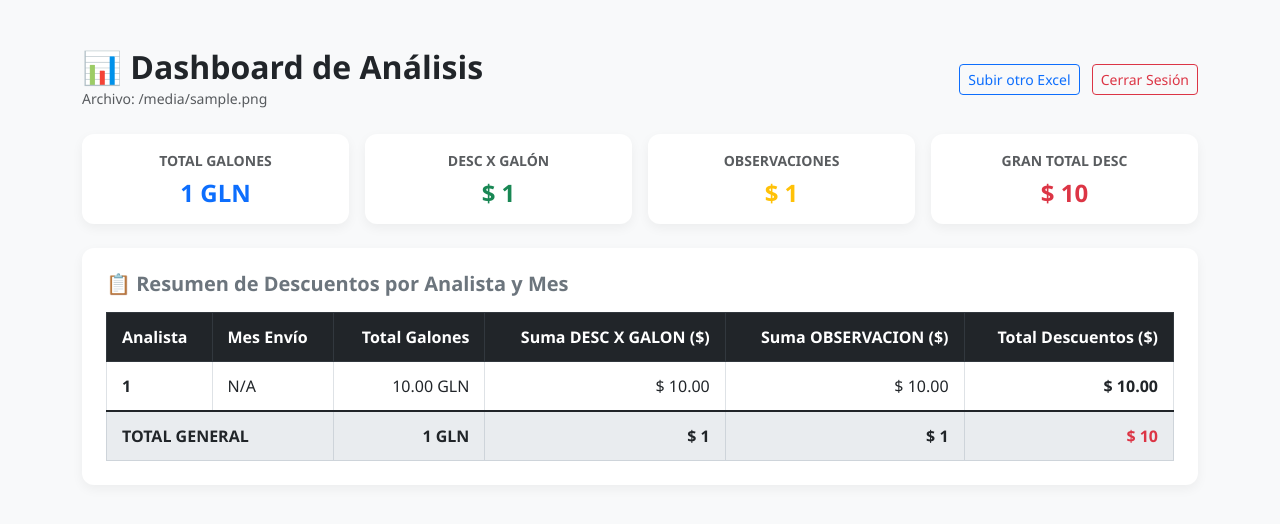
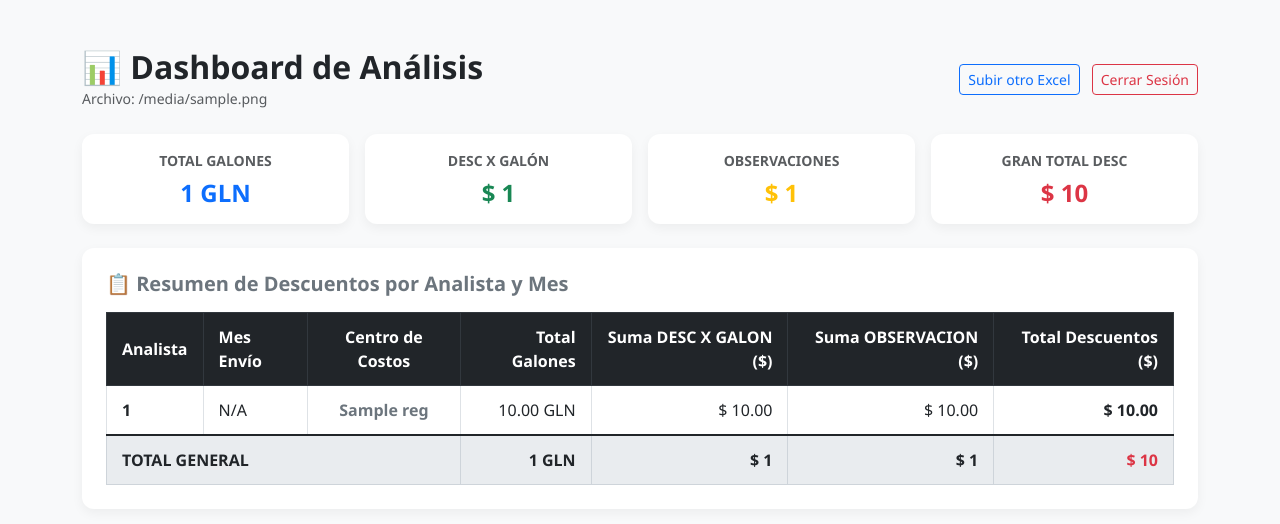
Before and after one commit to harolddickson26/ANALISIS, a Flask app: template templates/dashboard.html in a window 1280 px wide. Shown: the top 524 px of the page. Run offline with Flask 3, Linux system fonts and the light colour scheme; the template is opened without the code that fills it: most values are stand-ins (such as "Sample title", 1, 10 or a date in 2020).

Commit message:
Update dashboard.html

```diff
--- a/templates/dashboard.html
+++ b/templates/dashboard.html
@@ -94,6 +94,7 @@
                         <tr>
                             <th>Analista</th>
                             <th>Mes Envío</th>
+                            <th class="text-center">Centro de Costos</th>
                             <th class="text-end">Total Galones</th>
                             <th class="text-end">Suma DESC X GALON ($)</th>
                             <th class="text-end">Suma OBSERVACION ($)</th>
@@ -105,21 +106,22 @@
                         <tr>
                             <td class="fw-semibold">{{ reg[0] if reg[0] else 'N/A' }}</td>
                             <td>{{ reg[1] if reg[1] else 'N/A' }}</td>
-                            <td class="text-end">{{ "{:,.2f}".format(reg[2]) if reg[2] is not none else '0.00' }} GLN</td>
-                            <td class="text-end">$ {{ "{:,.2f}".format(reg[3]) if reg[3] is not none else '0.00' }}</td>
+                            <td class="text-center fw-bold text-secondary">{{ reg[2] if reg[2] is not none else '0' }}</td>
+                            <td class="text-end">{{ "{:,.2f}".format(reg[3]) if reg[3] is not none else '0.00' }} GLN</td>
                             <td class="text-end">$ {{ "{:,.2f}".format(reg[4]) if reg[4] is not none else '0.00' }}</td>
-                            <td class="text-end fw-bold text-dark">$ {{ "{:,.2f}".format(reg[5]) if reg[5] is not none else '0.00' }}</td>
+                            <td class="text-end">$ {{ "{:,.2f}".format(reg[5]) if reg[5] is not none else '0.00' }}</td>
+                            <td class="text-end fw-bold text-dark">$ {{ "{:,.2f}".format(reg[6]) if reg[6] is not none else '0.00' }}</td>
                         </tr>
                         {% else %}
                         <tr>
-                            <td colspan="6" class="text-center text-muted">No se encontraron registros.</td>
+                            <td colspan="7" class="text-center text-muted">No se encontraron registros.</td>
                         </tr>
                         {% endfor %}
                     </tbody>
                     {% if registros %}
                     <tfoot>
                         <tr>
-                            <td colspan="2" class="text-uppercase">TOTAL GENERAL</td>
+                            <td colspan="3" class="text-uppercase">TOTAL GENERAL</td>
                             <td class="text-end">{{ kpis.total_gln }} GLN</td>
                             <td class="text-end">$ {{ kpis.total_desc_galon }}</td>
                             <td class="text-end">$ {{ kpis.total_obsv }}</td>
```
